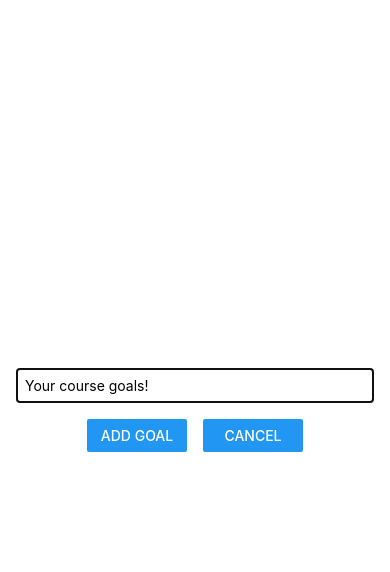
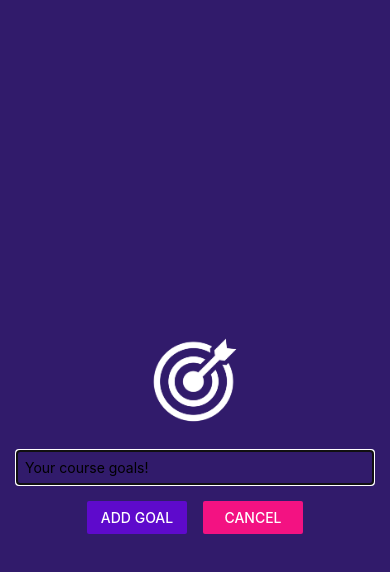
Before and after one commit to reuben-k-o/goals-rn, a React Native app: screen / in a window 390 px wide. Both pictures are taken after a click on the button "ADD NEW GOAL". Shown: the top 572 px of the page. Built offline with nearby package versions, Linux system fonts and the light colour scheme.

Commit message:
using images

```diff
--- a/App.js
+++ b/App.js
@@ -12,12 +12,15 @@
   function startAddGoalHandler() {
     setModalIsVisible(true);
   }
-
+  function endAddGoalHandler() {
+    setModalIsVisible(false);
+  }
   function addGoalHandler(enteredGoalText) {
     setCourseGoals((currentCourseGoals) => [
       ...currentCourseGoals,
       { text: enteredGoalText, id: Math.random().toString() },
     ]);
+    endAddGoalHandler();
   }
 
   function deleteGoalHandler(id) {
@@ -32,7 +35,11 @@
         color="#5e0acc"
         onPress={startAddGoalHandler}
       />
-      <GoalInput visible={modalIsVisible} onAddGoal={addGoalHandler} />
+      <GoalInput
+        visible={modalIsVisible}
+        onAddGoal={addGoalHandler}
+        onCancel={endAddGoalHandler}
+      />
       <View style={styles.goalsContainer}>
         {/* <ScrollView>
           {courseGoals.map((goal) => (
--- a/components/GoalInput.js
+++ b/components/GoalInput.js
@@ -1,5 +1,12 @@
 import { useState } from "react";
-import { StyleSheet, TextInput, View, Button, Modal } from "react-native";
+import {
+  StyleSheet,
+  TextInput,
+  View,
+  Button,
+  Modal,
+  Image,
+} from "react-native";
 
 function GoalInput(props) {
   const [enteredGoalText, setEnteredGoalText] = useState("");
@@ -13,9 +20,18 @@
     setEnteredGoalText("");
   }
 
+  function clearOnCancel() {
+    props.onCancel();
+    setEnteredGoalText("");
+  }
+
   return (
     <Modal visible={props.visible} animationType={"slide"}>
       <View style={styles.inputContainer}>
+        <Image
+          style={styles.image}
+          source={require("../assets/images/goal.png")}
+        />
         <TextInput
           style={styles.textInput}
           placeholder="Your course goals!"
@@ -24,10 +40,10 @@
         />
         <View style={styles.buttonContainer}>
           <View style={styles.button}>
-            <Button title="Add Goal" onPress={addGoalHandler} />
+            <Button title="Add Goal" onPress={addGoalHandler} color="#5e0acc" />
           </View>
           <View style={styles.button}>
-            <Button title="cancel" />
+            <Button title="cancel" onPress={clearOnCancel} color="#f31282" />
           </View>
         </View>
       </View>
@@ -42,10 +58,13 @@
     flex: 1,
     justifyContent: "center",
     alignItems: "center",
-    marginBottom: 24,
     padding: 16,
-    borderBottomWidth: 1,
-    borderBottomColor: "#cccccc",
+    backgroundColor: "#311b6b",
+  },
+  image: {
+    height: 100,
+    width: 100,
+    margin: 20,
   },
 
   textInput: {
```
Also changed, not shown: assets/images/goal.png (added).
